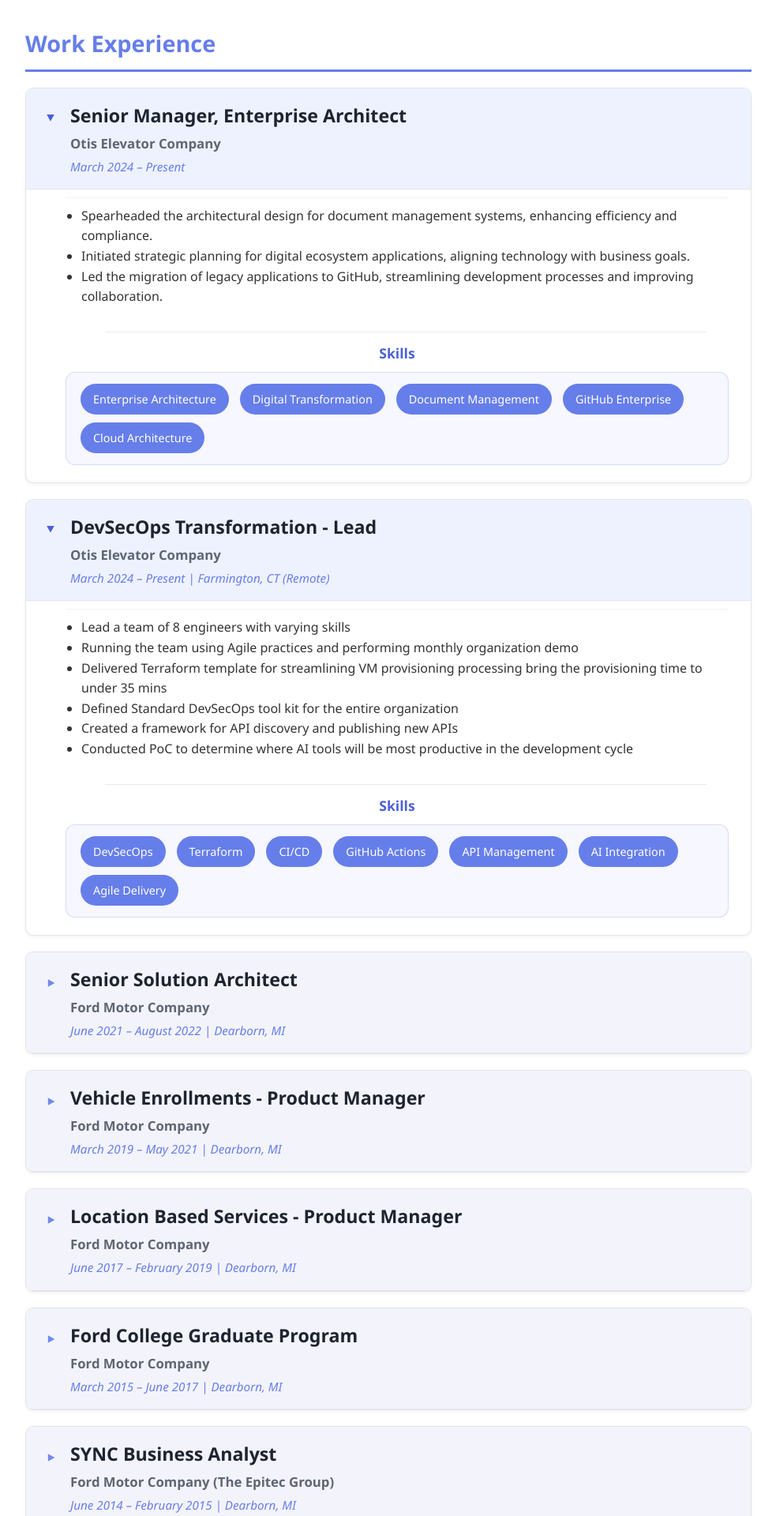
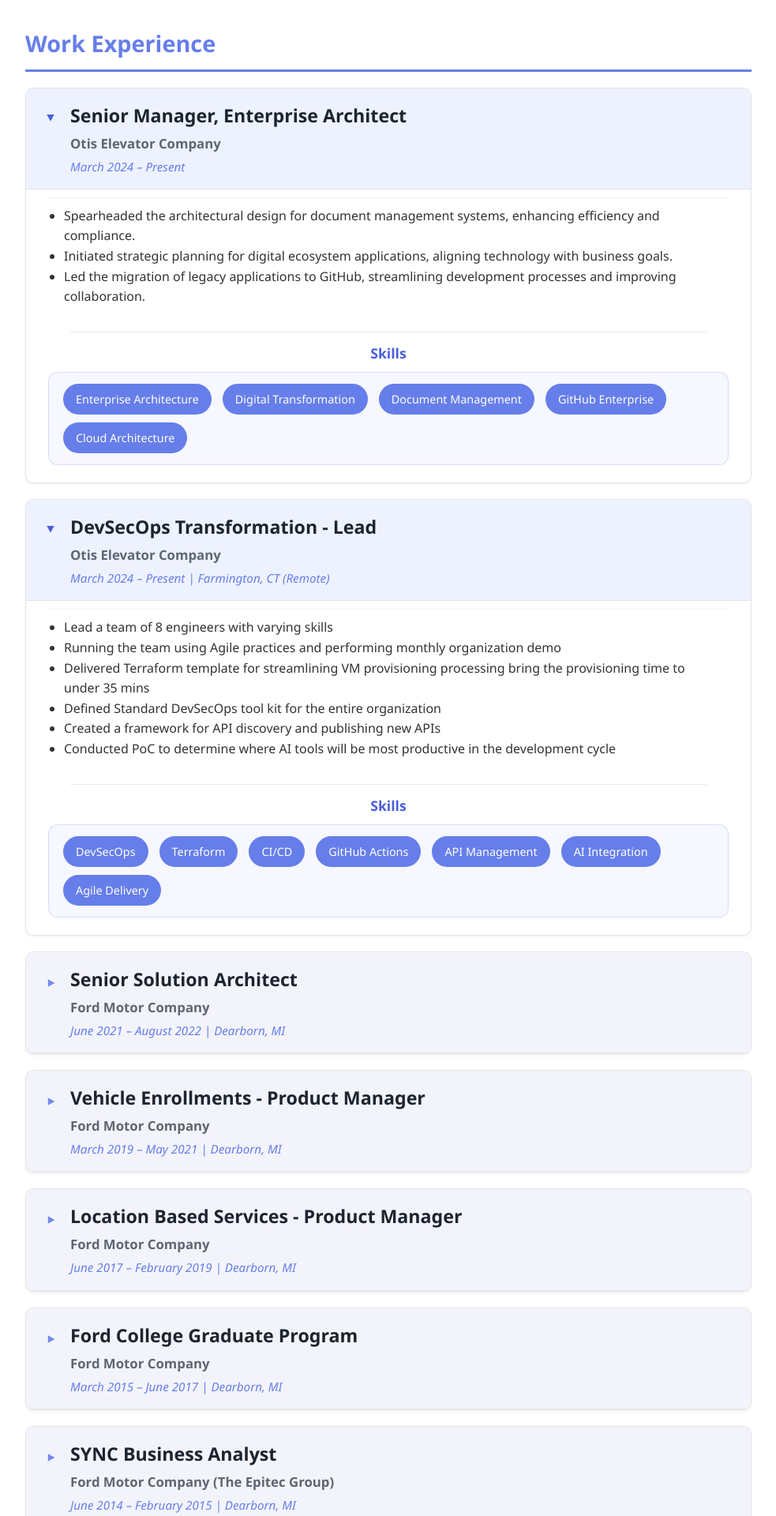
Before and after one commit to r91dua/my-portfolio, a Jekyll site: the page built from index.html, in a window 1280 px wide. Shown: the part 465-2385 px from the top of the page at 79% size, without its empty margins (148-1131 px from the left). Built offline with Jekyll 4.4.1, drawn with Linux system fonts in a browser that asks for light colours.

Commit message:
Update styles.css

```diff
--- a/assets/css/styles.css
+++ b/assets/css/styles.css
@@ -140,7 +140,7 @@ details.education-item  summary .date {
 
 /* Card body gutters */
 :root {
-  --card-pad-left: 50px;
+  --card-pad-left: 28px;
   --card-pad-right: 28px;
 }
 
```
